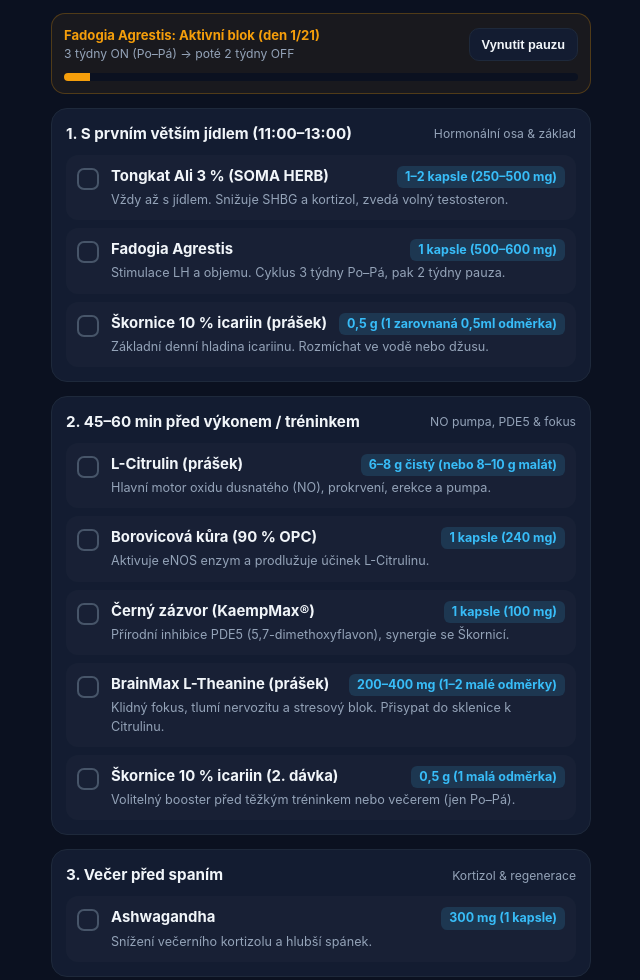
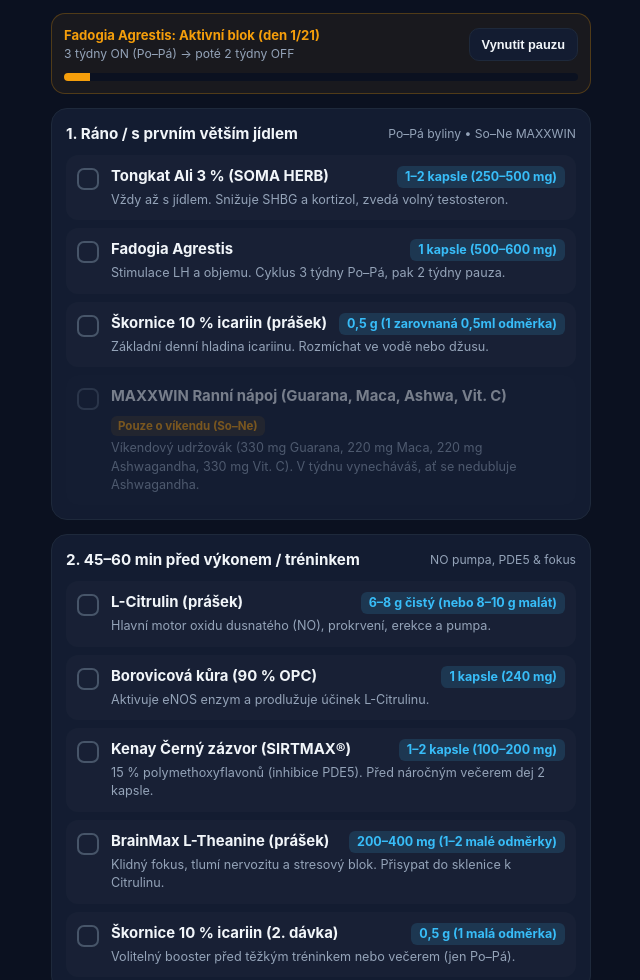
Before and after one commit to jandvorak1987-spec/Vitality-stack, a plain HTML site: page index.html in a window 1280 px wide. Shown: the part 322-1302 px from the top of the page, without its empty margins (319-959 px from the left). Drawn offline with Linux system fonts and the light colour scheme.

Commit message:
Update index.html

```diff
--- a/index.html
+++ b/index.html
@@ -401,8 +401,8 @@
 
     <div class="section">
       <div class="section-head">
-        <div class="section-title">1. S prvním větším jídlem (11:00–13:00)</div>
-        <div class="section-sub">Hormonální osa &amp; základ</div>
+        <div class="section-title">1. Ráno / s prvním větším jídlem</div>
+        <div class="section-sub">Po–Pá byliny • So–Ne MAXXWIN</div>
       </div>
       <div id="blockMorning"></div>
     </div>
@@ -437,7 +437,7 @@
       </div>
       <ul class="rules-list">
         <li><strong>Nikdy ne nalačno:</strong> Tongkat Ali 3 % a Fadogii ber až po prvním jídle (prevence nevolnosti).</li>
-        <li><strong>Víkend So–Ne:</strong> Pauza od Tongkat Ali, Fadogie, Škornice i Ashwagandhy. Předvýkonový mix (Citrulin + Borovice + Černý zázvor + Theanin) můžeš použít kdykoliv.</li>
+        <li><strong>Víkend So–Ne:</strong> Pauza od Tongkat Ali, Fadogie, Škornice i večerní Ashwagandhy. Ráno místo nich dáváš <strong>MAXXWIN ranní směs (5,5 g)</strong>. Předvýkonový mix můžeš použít kdykoliv.</li>
         <li><strong>Fadogia limit:</strong> Max. 3–4 týdny v kuse (Po–Pá), pak min. 2 týdny pauza kvůli játrům.</li>
         <li><strong>Signál nízkého estradiolu:</strong> Pokud začnou nezvykle bolet/vysychat šlachy a klouby nebo klesne libido, aplikace automaticky stáhne Tongkat Ali nebo doporučí pauzu.</li>
       </ul>
@@ -492,7 +492,7 @@
       return getDateKeyOffset(targetIdx - todayIdx);
     }
 
-    let state = JSON.parse(localStorage.getItem("supp_protocol_v5") || "{}");
+    let state = JSON.parse(localStorage.getItem("supp_protocol_v6") || "{}");
     if (!state.checks) state.checks = {};
     if (!state.feelings) state.feelings = {};
     if (typeof state.trainingDay !== "boolean") state.trainingDay = true;
@@ -500,7 +500,7 @@
     if (typeof state.fadogiaManualOff !== "boolean") state.fadogiaManualOff = false;
 
     function saveState() {
-      localStorage.setItem("supp_protocol_v5", JSON.stringify(state));
+      localStorage.setItem("supp_protocol_v6", JSON.stringify(state));
     }
 
     function selectDay(idx) {
@@ -509,7 +509,6 @@
     }
 
     function evaluateProtocol() {
-      // Sběr posledních 3 dnů se zapsanými pocity (včetně vybraného dne)
       const keys = [
         getDateKeyForDayIdx(selectedIdx),
         getDateKeyOffset(-1),
@@ -539,7 +538,6 @@
       const lowLibidoDays = entries.filter(f => f.libido === 1).length;
       const lowEnergyDays = entries.filter(f => f.energy === 1).length;
 
-      // 1. Priorita: Bolest kloubů nebo kombinace citlivých kloubů + poklesu libida (nízký estradiol)
       if (current.joints === 3 || jointPainDays >= 1 || (jointSensitiveDays >= 2 && lowLibidoDays >= 1)) {
         return {
           mode: "mode-danger",
@@ -552,7 +550,6 @@
         };
       }
 
-      // 2. Citlivé klouby nebo pokles libida -> stažení Tongkat Ali na 1 kapsli
       if (current.joints === 2 || jointSensitiveDays >= 1 || lowLibidoDays >= 2) {
         return {
           mode: "mode-warn",
@@ -565,7 +562,6 @@
         };
       }
 
-      // 3. Nízká energie + nízké libido (2+ dny) -> možná otupělost z Ashwagandhy (anhedonie)
       if (lowEnergyDays >= 2 && lowLibidoDays >= 1) {
         return {
           mode: "mode-warn",
@@ -578,7 +574,6 @@
         };
       }
 
-      // 4. Optimální stav
       if (current.energy === 3 && current.libido === 3 && (current.joints === 1 || current.joints === 0)) {
         return {
           mode: "mode-good",
@@ -649,6 +644,15 @@
             note: "Základní denní hladina icariinu. Rozmíchat ve vodě nebo džusu.",
             paused: isSelectedWeekend,
             pauseReason: "Víkendová pauza (5+2)"
+          },
+          {
+            id: "maxxwin_weekend",
+            name: "MAXXWIN Ranní nápoj (Guarana, Maca, Ashwa, Vit. C)",
+            dose: "5,5 g (1 odměrka do vody)",
+            adjusted: true,
+            note: "Víkendový udržovák (330 mg Guarana, 220 mg Maca, 220 mg Ashwagandha, 330 mg Vit. C). V týdnu vynecháváš, ať se nedubluje Ashwagandha.",
+            paused: !isSelectedWeekend,
+            pauseReason: "Pouze o víkendu (So–Ne)"
           }
         ],
         pre: [
@@ -672,10 +676,10 @@
           },
           {
             id: "ginger",
-            name: "Černý zázvor (KaempMax®)",
-            dose: "1 kapsle (100 mg)",
+            name: "Kenay Černý zázvor (SIRTMAX®)",
+            dose: "1–2 kapsle (100–200 mg)",
             adjusted: false,
-            note: "Přírodní inhibice PDE5 (5,7-dimethoxyflavon), synergie se Škornicí.",
+            note: "15 % polymethoxyflavonů (inhibice PDE5). Před náročným večerem dej 2 kapsle.",
             paused: !state.trainingDay,
             pauseReason: "Volný den (nepovinné)"
           },
@@ -810,7 +814,7 @@
 
       const cycleEl = document.getElementById("cycleStatus");
       if (isSelectedWeekend) {
-        cycleEl.innerHTML = `<span style="color:var(--warn)">● Pauza (So–Ne)</span>`;
+        cycleEl.innerHTML = `<span style="color:var(--warn)">● Víkend (MAXXWIN)</span>`;
       } else {
         cycleEl.innerHTML = `<span style="color:var(--accent)">● Aktivní den (Po–Pá)</span>`;
       }
@@ -861,4 +865,4 @@
     render();
   </script>
 </body>
-</html>f
+</html>
```
